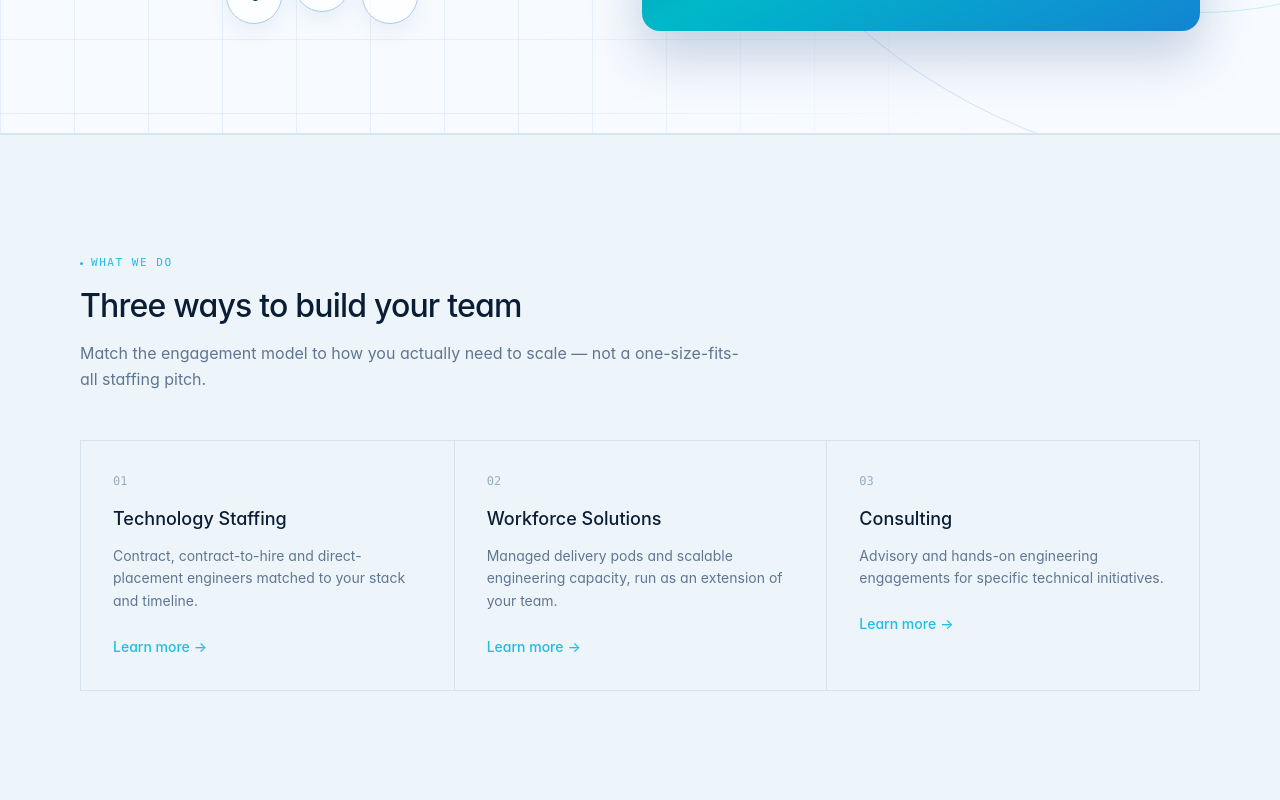
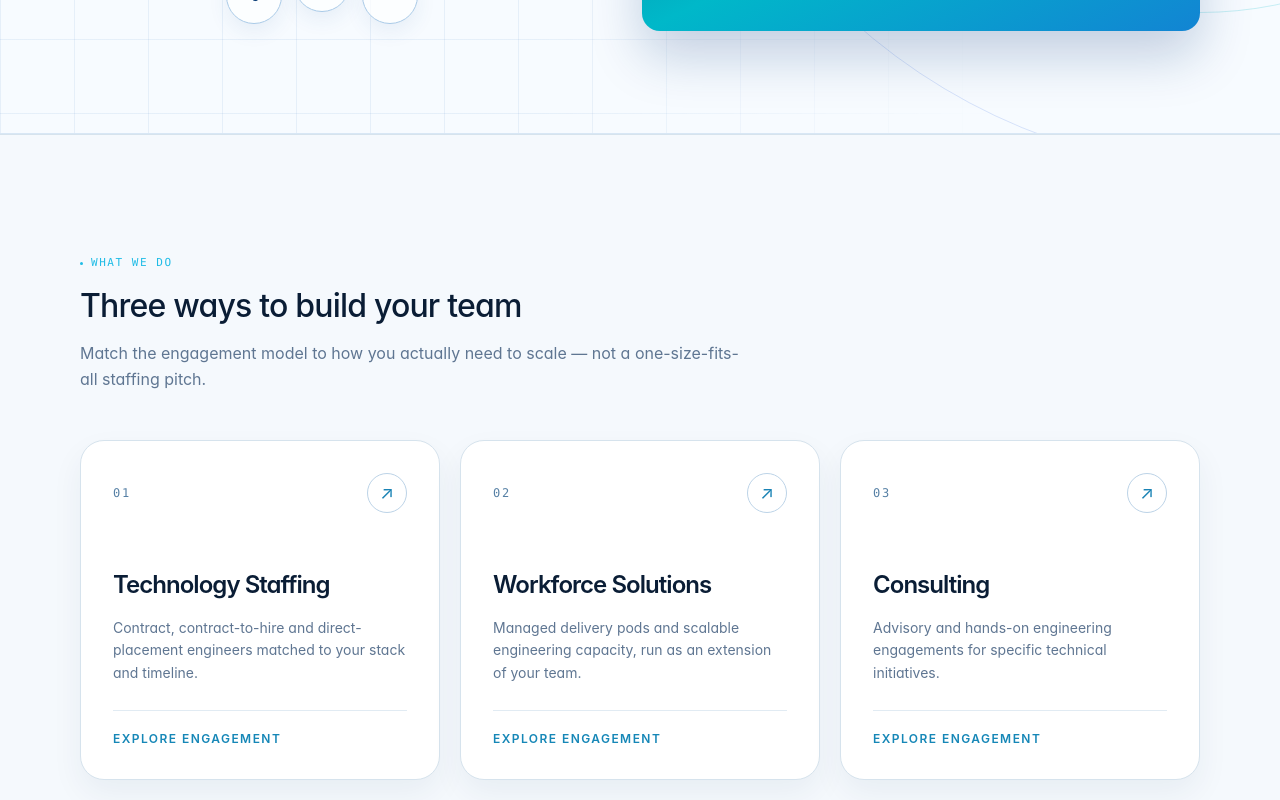
Before and after one commit to dheerajnkn/Nexanetweb, a Next.js app: page / in a window 1280 px wide. Shown: the part 700-1500 px from the top of the page. Built offline with nearby package versions, Linux system fonts and the light colour scheme; no server answers.

Commit message:
Upgrade NexaNet services cards with premium interactions

```diff
--- a/components/home/Services.tsx
+++ b/components/home/Services.tsx
@@ -4,21 +4,28 @@ import { Section, SectionHeading } from '@/components/ui/Section'
 
 export function Services() {
   return (
-    <Section>
+    <Section className="bg-[#F5F9FD]">
       <SectionHeading
         eyebrow="What we do"
         title="Three ways to build your team"
         description="Match the engagement model to how you actually need to scale — not a one-size-fits-all staffing pitch."
       />
-      <div className="grid grid-cols-1 divide-y divide-line border border-line md:grid-cols-3 md:divide-x md:divide-y-0">
-        {services.map(service => (
-          <Link key={service.slug} href={`/${service.slug}`} className="group block p-8 transition-colors hover:bg-canvas">
-            <div className="font-mono text-xs text-ink-faint">0{services.indexOf(service) + 1}</div>
-            <h3 className="mt-4 text-lg font-medium text-ink">{service.name}</h3>
-            <p className="mt-3 text-sm leading-relaxed text-ink-muted">{service.summary}</p>
-            <span className="mt-6 inline-flex items-center gap-1 text-sm font-medium text-signal">
-              Learn more
-              <span aria-hidden className="transition-transform group-hover:translate-x-1">→</span>
+      <div className="grid grid-cols-1 gap-5 md:grid-cols-3">
+        {services.map((service, index) => (
+          <Link
+            key={service.slug}
+            href={`/${service.slug}`}
+            className="group relative flex min-h-[340px] flex-col overflow-hidden rounded-[1.5rem] border border-[#D6E3ED] bg-white p-8 shadow-[0_14px_32px_rgba(15,52,91,0.06)] transition-all duration-500 ease-precise hover:-translate-y-2 hover:border-[#20BCE6]/50 hover:shadow-[0_28px_55px_rgba(15,80,135,0.14)]"
+          >
+            <div aria-hidden className="absolute -right-12 -top-12 h-32 w-32 rounded-full bg-[#20BCE6]/0 blur-3xl transition-all duration-500 group-hover:bg-[#20BCE6]/15" />
+            <div className="relative flex items-center justify-between">
+              <div className="font-mono text-xs tracking-[0.14em] text-[#5680A5]">0{index + 1}</div>
+              <span className="grid h-10 w-10 place-items-center rounded-full border border-[#BCD3E7] text-lg text-[#1A83B5] transition-all duration-500 group-hover:border-[#20BCE6] group-hover:bg-[#20BCE6] group-hover:text-[#071A3A]">↗</span>
+            </div>
+            <h3 className="relative mt-14 text-2xl font-semibold tracking-[-0.04em] text-[#0A1D35]">{service.name}</h3>
+            <p className="relative mt-4 text-sm leading-relaxed text-ink-muted">{service.summary}</p>
+            <span className="relative mt-auto border-t border-[#E1EBF3] pt-5 text-xs font-semibold uppercase tracking-[0.12em] text-[#1687B7]">
+              Explore engagement
             </span>
           </Link>
         ))}
```
